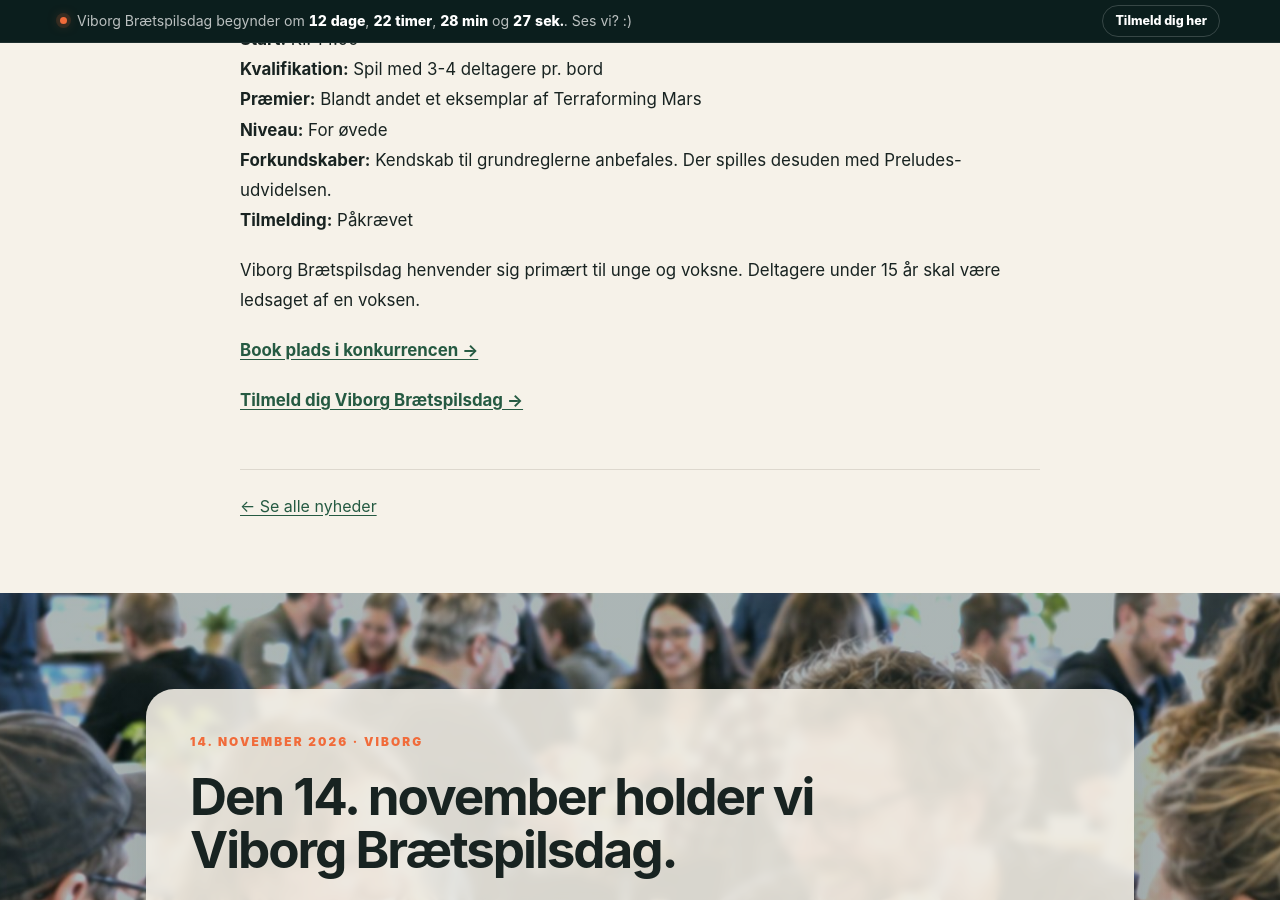
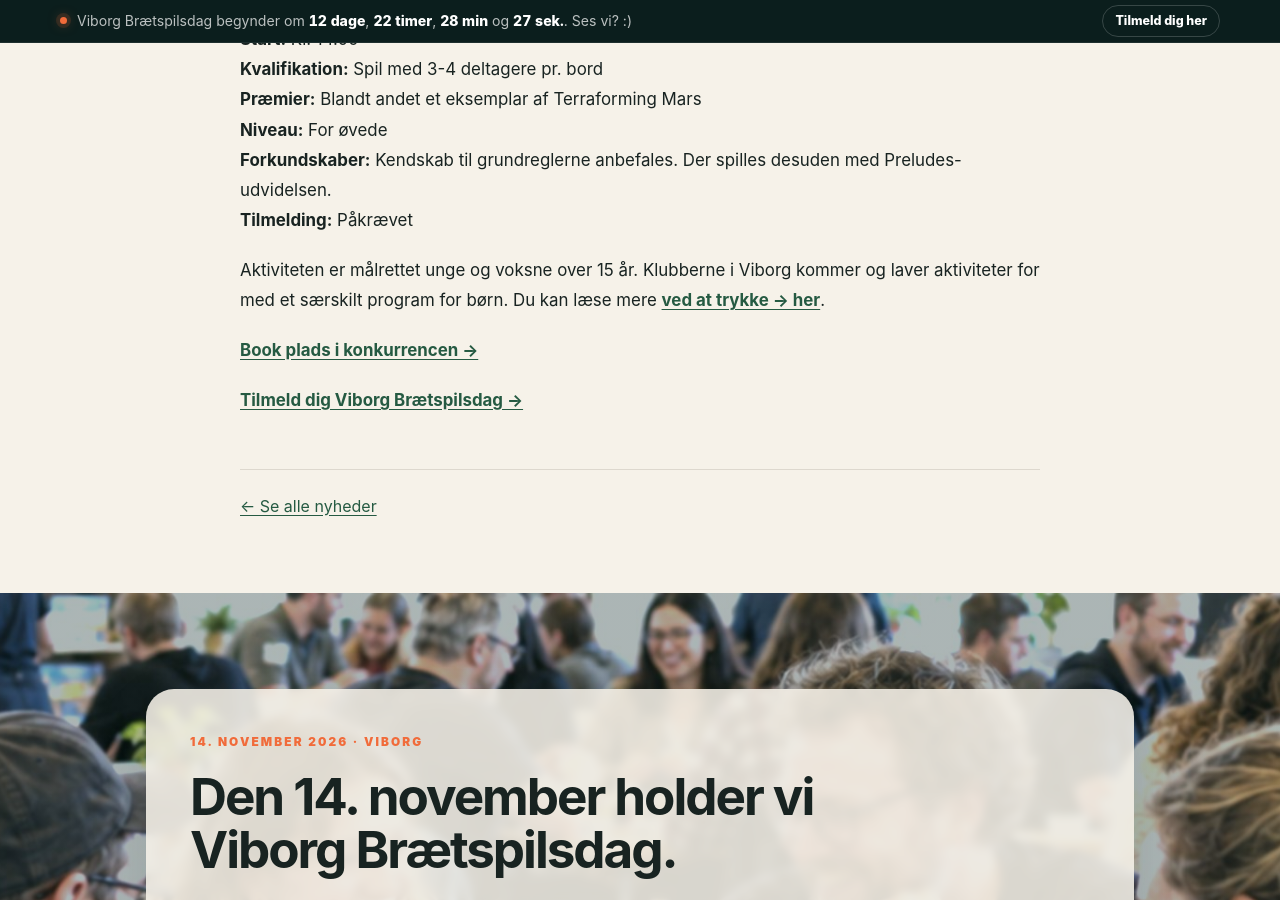
Before and after one commit to Andrejao/spilex, a Jekyll site: the page built from _posts/2026-10-23-terraforming-mars.md, in a window 1280 px wide and 900 px high, scrolled down 1542 px. Built offline with Jekyll 4.4.1, drawn with Linux system fonts in a browser that asks for light colours.

Commit message:
Update 2026-10-23-terraforming-mars.md

```diff
--- a/_posts/2026-10-23-terraforming-mars.md
+++ b/_posts/2026-10-23-terraforming-mars.md
@@ -48,7 +48,7 @@
 **Forkundskaber:** Kendskab til grundreglerne anbefales. Der spilles desuden med Preludes-udvidelsen.
 **Tilmelding:** Påkrævet
 
-Viborg Brætspilsdag henvender sig primært til unge og voksne. Deltagere under 15 år skal være ledsaget af en voksen.
+Aktiviteten er  målrettet unge og voksne over 15 år. Klubberne i Viborg kommer og laver aktiviteter for med et særskilt program for børn. Du kan læse mere [**ved at trykke → her**](https://viborgbraetspil.dk/nyheder/klubberne/).
 
 [**Book plads i konkurrencen →**](https://booking.viborgbraetspil.dk/)
 
```
